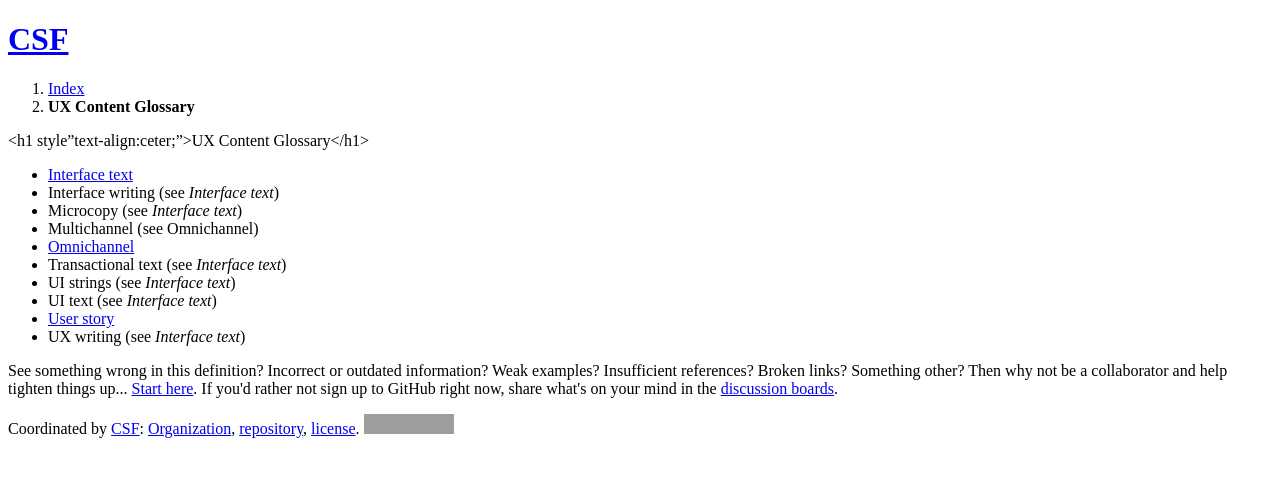
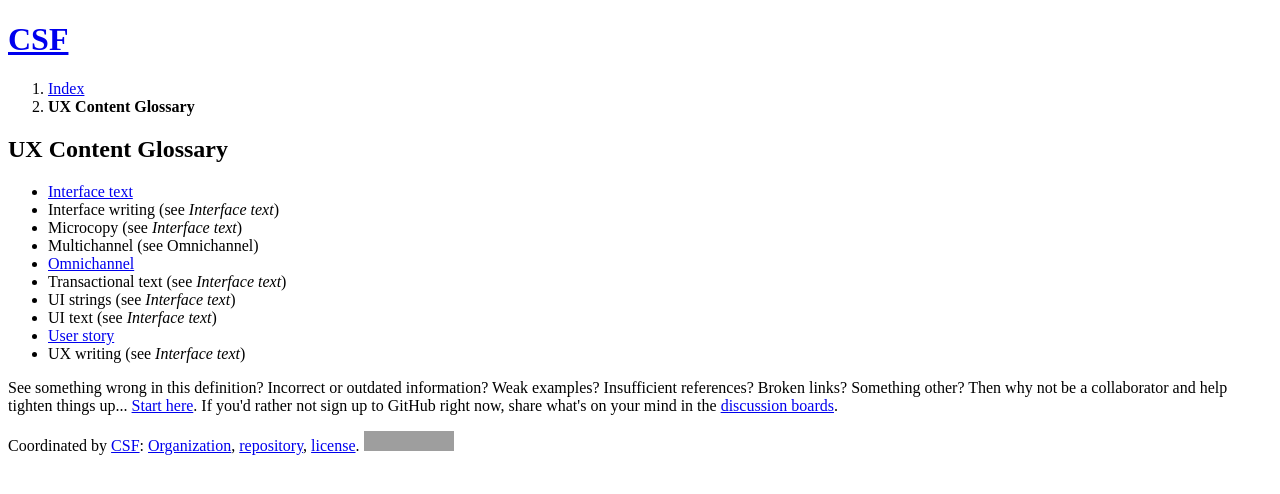
Before and after one commit to content-strategy-forum/csf-glossary, a Jekyll site: the page built from index.md, in a window 1280 px wide. Shown: the top 494 px of the page. Built offline with Jekyll 4.4.1, drawn with Linux system fonts in a browser that asks for light colours; some web fonts are replaced; grey boxes are pictures that could not be loaded.

Commit message:
missing "="

```diff
--- a/index.md
+++ b/index.md
@@ -5,7 +5,7 @@ title: UX Content Glossary
 description:
 ---
 
-<h1 style"text-align:ceter;">{{page.title}}</h1>
+<h1 style="text-align:ceter;">{{page.title}}</h1>
 
 * [Interface text](interface-text.md "blank")
 * Interface writing (see _Interface text_)
```
